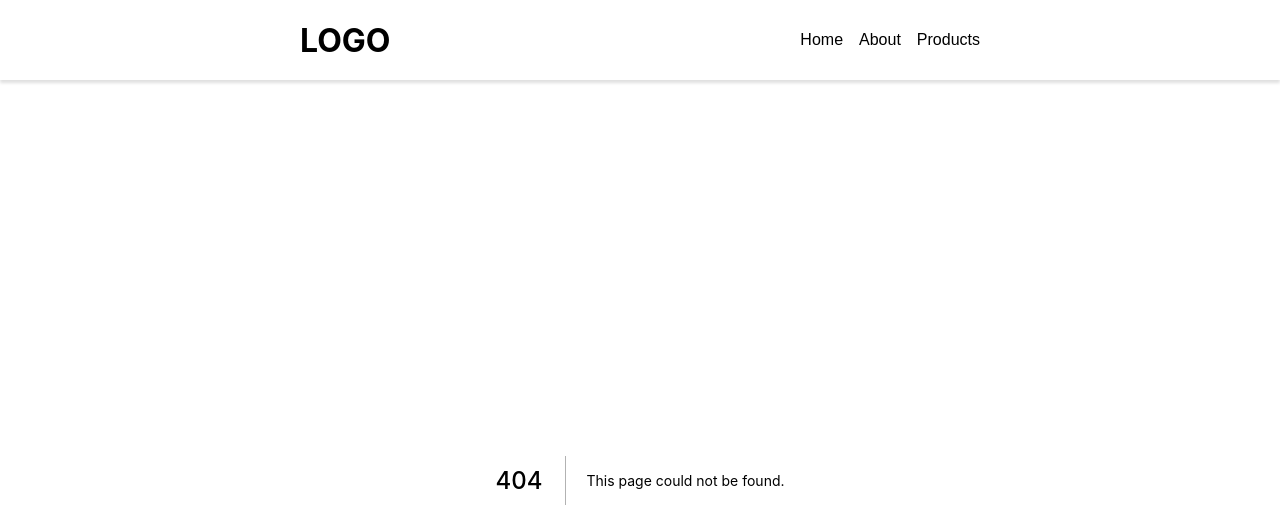
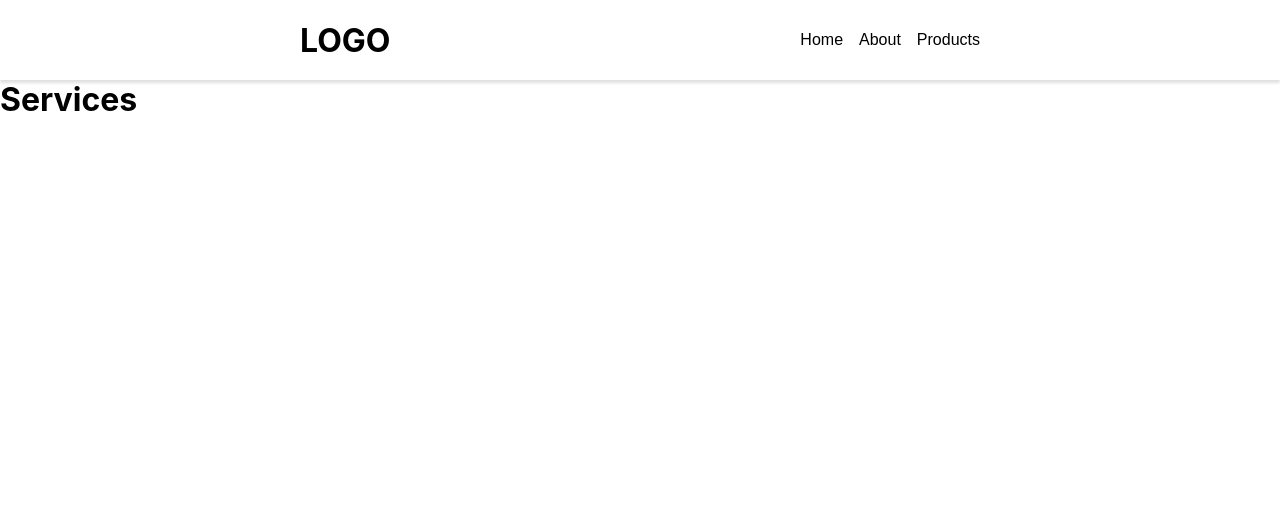
Before and after one commit to yanmoenaing118/deep-nextjs, a Next.js app: page /services in a window 1280 px wide. Before the commit this address had no page. Shown: the top 528 px of the page. Built offline with nearby package versions, Linux system fonts and the light colour scheme.

Commit message:
servers.js

```diff
--- /dev/null
+++ b/pages/services.js
@@ -0,0 +1,3 @@
+export default function Services() {
+    return <h1>Services</h1>
+}
```
